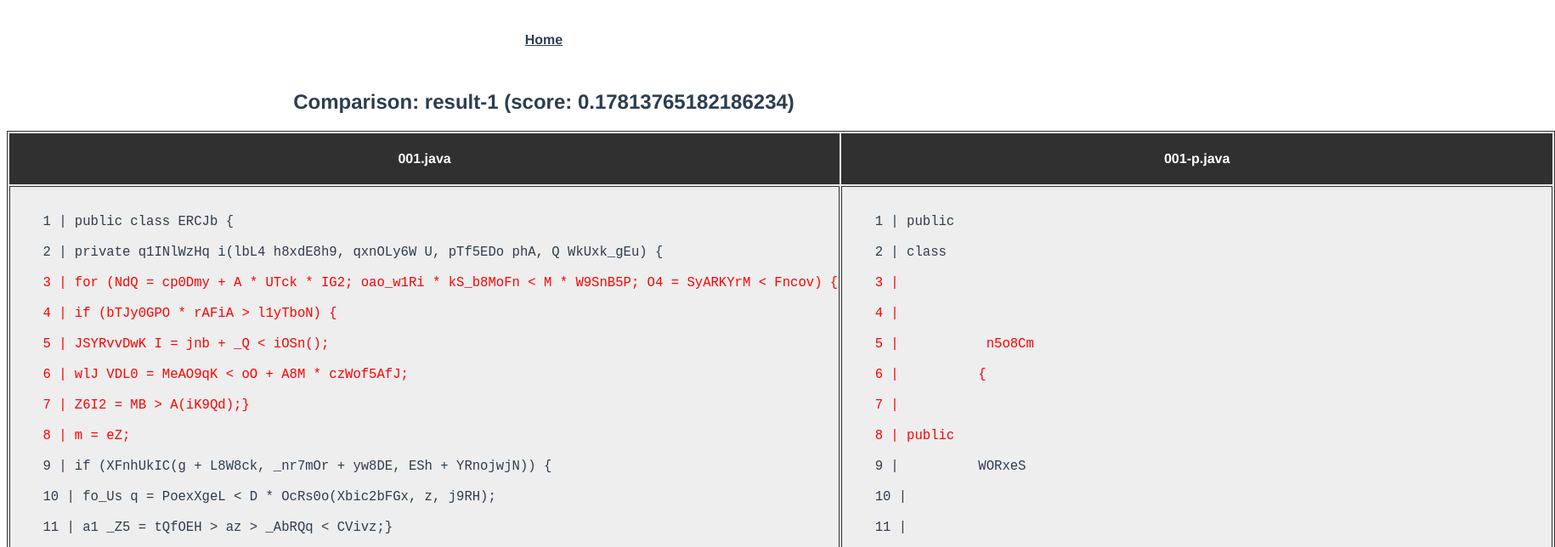
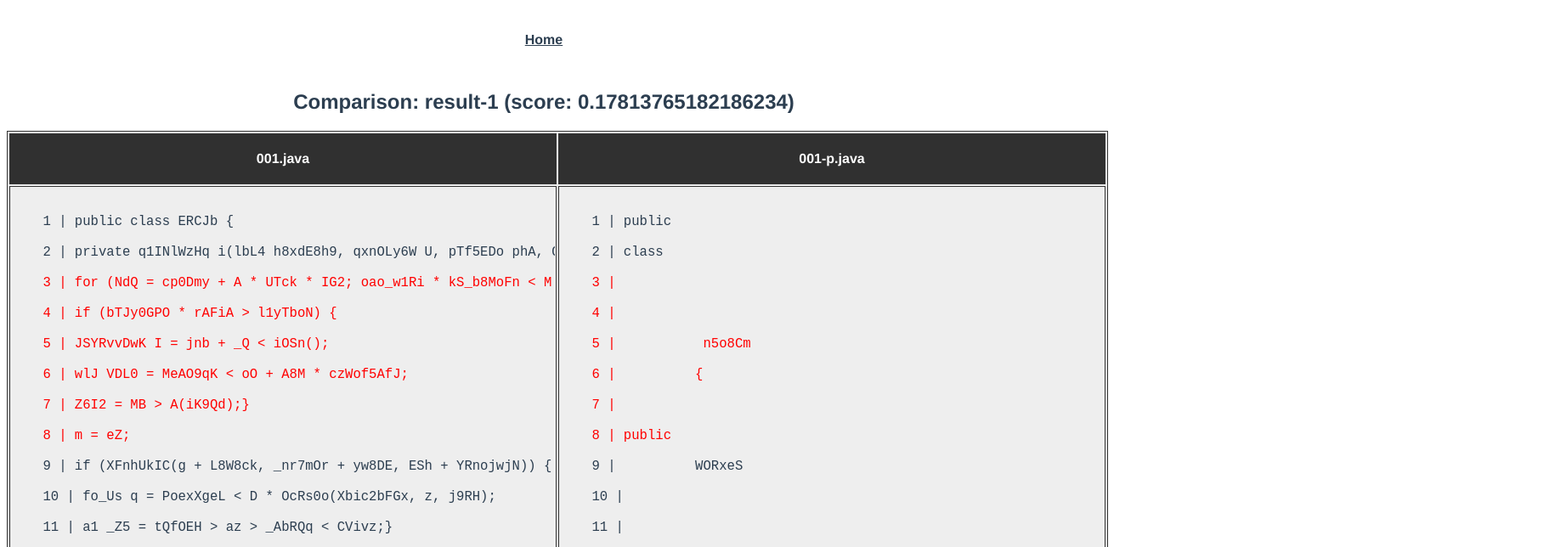
Before and after one commit to EdwardOlmos/visualization-app, a Vue app: page /result-1 in a window 1280 px wide. Shown: the top 644 px of the page at 85% size, 1830 px wide, since content can reach past the window. Built offline with nearby package versions, Linux system fonts and the light colour scheme.

Commit message:
modified second view

```diff
--- a/src/views/ResultDetails.vue
+++ b/src/views/ResultDetails.vue
@@ -114,7 +114,6 @@ td {
   border: 1px solid #333;
   vertical-align: super;
   height: 100%;
-  overflow: scroll;
 }
 
 th {
@@ -147,12 +146,13 @@ tfoot {
 .code a,
 b {
   text-decoration: none;
-  height: 100%;
 }
 
 pre {
   overflow-x: auto;
   width: "100%";
+  max-width: 50vmax;
+  max-height:35vmax;
 }
 
 pre a {
```
